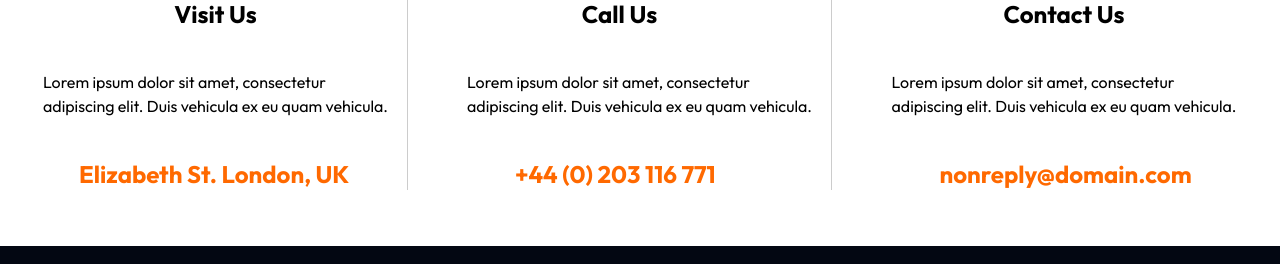
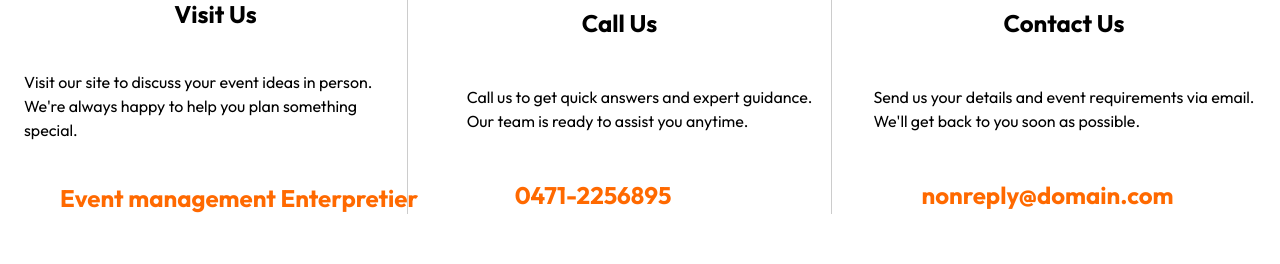
Before and after one commit to MidhunSreekkuttan/Event-Management, a React (Vite) app in the folder frontend/: page /contactUs in a window 1280 px wide. Shown: the part 1162-1426 px from the top of the page. Built offline with nearby package versions, Linux system fonts and the light colour scheme.

Commit message:
Contact Page

```diff
--- a/frontend/src/pages/users/ContactUs.jsx
+++ b/frontend/src/pages/users/ContactUs.jsx
@@ -25,23 +25,23 @@ const ContactUs = () => {
           <div className='items-center justify-center border-r border-black/20 grid gap-10'>
             <img className='relative left-28 w-30' src={icon.visit_us} alt="Visit Us" />
             <h1 className='font-bold text-center text-2xl'>Visit Us</h1>
-            <p>Lorem ipsum dolor sit amet, consectetur <br /> adipiscing elit. Duis vehicula ex eu quam vehicula.</p>
-            <p className='relative left-9 text-orange-500 font-bold text-2xl'>Elizabeth St. London, UK</p>
+            <p>Visit our site to discuss your event ideas in person. <br/> We're always happy to help you plan something special. </p>
+            <p className='relative left-9 text-orange-500 font-bold text-2xl'>Event management Enterpretier</p>
           </div>
 
           {/*Call Us Cards*/}
           <div className='items-center justify-center border-r border-black/20 grid gap-10'>
             <img className='relative w-30 left-23' src={icon.call_us} alt="Call Us" />
             <h1 className='relative -left-5 font-bold text-center text-2xl'>Call Us</h1>
-            <p>Lorem ipsum dolor sit amet, consectetur <br /> adipiscing elit. Duis vehicula ex eu quam vehicula.</p>
-            <p className='relative left-12 text-orange-500 font-bold text-2xl'>+44 (0) 203 116 771</p>
+            <p>Call us to get quick answers and expert guidance. <br /> Our team is ready to assist you anytime.</p>
+            <p className='relative left-12 text-orange-500 font-bold text-2xl'>0471-2256895</p>
           </div>
 
           {/*Contact Us Cards*/}
           <div className='items-center justify-center grid gap-10'>
             <img className='relative w-30 left-27' src={icon.contact_us} alt="Contact Us" />
             <h1 className='font-bold text-center text-2xl'>Contact Us</h1>
-            <p>Lorem ipsum dolor sit amet, consectetur <br /> adipiscing elit. Duis vehicula ex eu quam vehicula.</p>
+            <p>Send us your details and event requirements via email. <br /> We'll get back to you soon as possible.</p>
             <p className='relative left-12 text-orange-500 font-bold text-2xl'>nonreply@domain.com</p>
           </div>
         </div>
```
